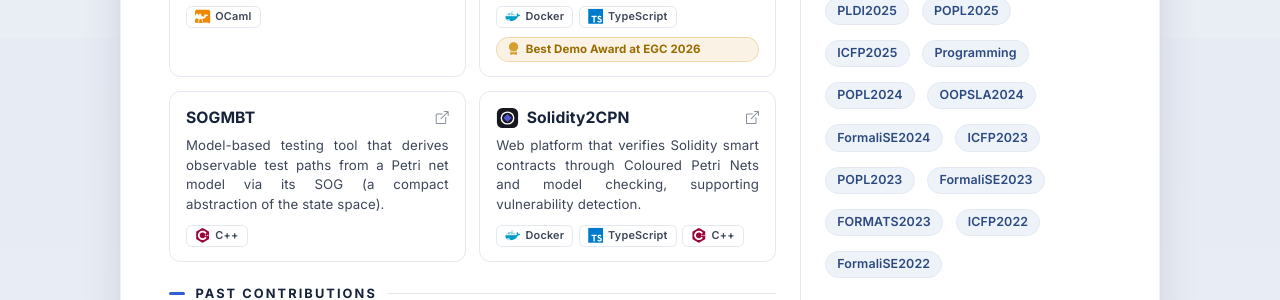
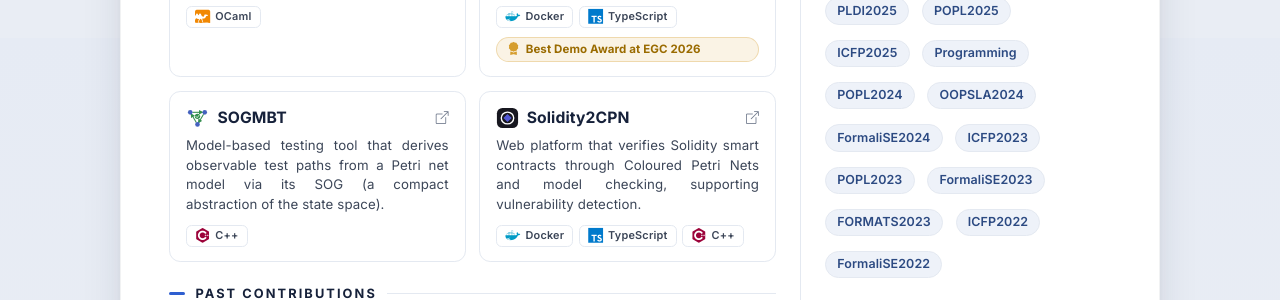
Before and after one commit to himito/himito.github.io, a Jekyll site: the page built from index.md, in a window 1280 px wide. Shown: the part 1762-2062 px from the top of the page. Built offline with Jekyll 4.4.1, drawn with Linux system fonts in a browser that asks for light colours; nearby versions of some CDN libraries; some web fonts are replaced; library files that are not in the unit come from our copies.

Commit message:
refactor software section; add logo and technology stack for SOGMBT entry

```diff
--- a/_data/software.yml
+++ b/_data/software.yml
@@ -39,6 +39,7 @@
 - title: SOGMBT
   url: https://depot.lipn.univ-paris13.fr/PMC-SOG/sogMBT
   status: current
+  logo: sogmbt.svg
   stack: [C++]
   description: |
     Model-based testing tool that derives observable test paths from a Petri net model via its SOG (a compact abstraction of the state space).
```
Also changed, not shown: assets/images/sogmbt.svg (added).
